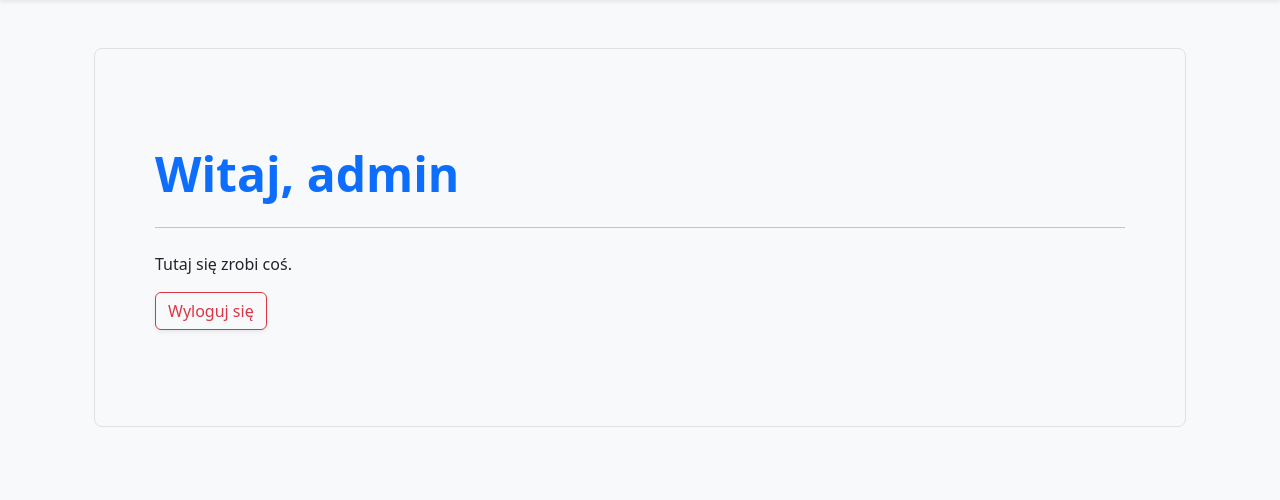
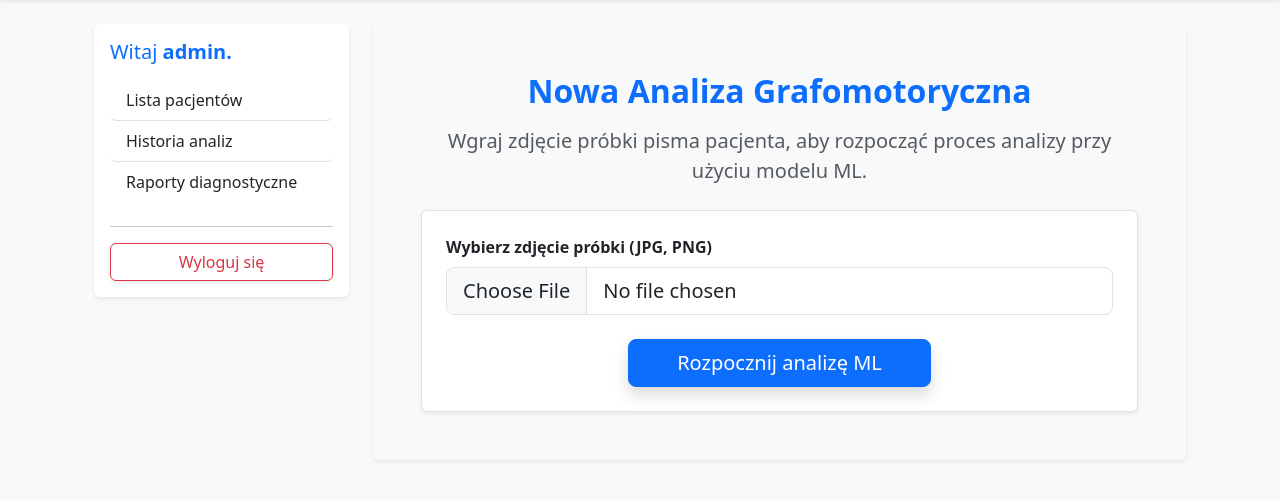
Before and after one commit to Daniel321W/NeuroScript2.0, a Django app: page /dashboard/ in a window 1280 px wide. Shown: the part 56-556 px from the top of the page. Run offline with Django 5.2, Linux system fonts and the light colour scheme; a user stored in the database is signed in.

Commit message:
implement dashboard UI updates and patient list view

```diff
--- a/analysis/urls.py
+++ b/analysis/urls.py
@@ -3,4 +3,5 @@ from . import views
 
 urlpatterns = [
     path('dashboard/', views.dashboard, name='dashboard'),
+    path('patients/', views.patient_list, name='patient_list'),
 ]
--- a/analysis/views.py
+++ b/analysis/views.py
@@ -1,8 +1,24 @@
 from django.shortcuts import render
 from django.contrib.auth.decorators import login_required
 from django.views.decorators.cache import never_cache
+from db_models.models import Pacjent
 
 @login_required
 @never_cache
 def dashboard(request):
     return render(request, 'analysis/dashboard.html', {'username': request.user.username})
+
+@login_required
+def patient_list(request):
+    search_query = request.GET.get('search', '')
+
+    patients = Pacjent.objects.filter(lekarz=request.user)
+
+    if search_query:
+        patients = patients.filter(
+            identyfikator_pacjenta__icontains=search_query
+        ) | patients.filter(
+            rok_urodzenia__icontains=search_query
+        )
+
+    return render(request, 'analysis/patient_list.html', {'patients': patients})
--- a/templates/analysis/dashboard.html
+++ b/templates/analysis/dashboard.html
@@ -1,20 +1,61 @@
 {% extends "base.html" %}
 
 {% block content %}
-<div class="container mt-5">
+<div class="container-fluid mt-4">
+
+
     <div class="row">
-        <div class="col-md-12">
-            <div class="p-5 mb-4 bg-light rounded-3 border">
-                <div class="container-fluid py-5">
-                    <h1 class="display-5 fw-bold text-primary">Witaj, <strong>{{ username }}</strong></h1>
-                    <hr class="my-4">
-                    <p>Tutaj się zrobi coś.</p>
-                    <form action="{% url 'logout' %}" method="post" style="display: inline;">
-                    {% csrf_token %}
-                    <button type="submit" class="btn btn-outline-danger shadow-sm">
-                        Wyloguj się
-                    </button>
-                </form>
+        <div class="col-md-3 mb-4">
+            <div class="card shadow-sm border-0">
+                <div class="card-body">
+                    <h5 class="card-title text-primary mb-3">
+                        Witaj <strong>{{ username }}.</strong>
+                    </h5>
+
+                    <div class="list-group list-group-flush mb-4">
+                        <a href="{% url 'patient_list' %}" class="list-group-item list-group-item-action rounded">
+                            Lista pacjentów
+                        </a>
+                        <a href="#" class="list-group-item list-group-item-action rounded">
+                            Historia analiz
+                        </a>
+                        <a href="#" class="list-group-item list-group-item-action rounded">
+                            Raporty diagnostyczne
+                        </a>
+                    </div>
+
+                    <hr>
+
+                    <form action="{% url 'logout' %}" method="post">
+                        {% csrf_token %}
+                        <button type="submit" class="btn btn-outline-danger w-100 shadow-sm">
+                            Wyloguj się
+                        </button>
+                    </form>
+                </div>
+            </div>
+        </div>
+
+        <div class="col-md-9">
+            <div class="card shadow-sm border-0 bg-light">
+                <div class="card-body p-5 text-center">
+                    <h2 class="mb-3 text-primary fw-bold">Nowa Analiza Grafomotoryczna</h2>
+                    <p class="text-muted mb-4 fs-5">
+                        Wgraj zdjęcie próbki pisma pacjenta, aby rozpocząć proces analizy przy użyciu modelu ML.
+                    </p>
+
+                    <form action="#" method="post" enctype="multipart/form-data" class="bg-white p-4 rounded shadow-sm border">
+                        {% csrf_token %}
+
+                        <div class="mb-4 text-start">
+                            <label for="handwritingImage" class="form-label fw-bold">Wybierz zdjęcie próbki (JPG, PNG)</label>
+                            <input class="form-control form-control-lg" type="file" id="handwritingImage" name="handwriting_image" accept="image/*" required>
+                        </div>
+
+                        <button type="submit" class="btn btn-primary btn-lg px-5 shadow">
+                            Rozpocznij analizę ML
+                        </button>
+                    </form>
                 </div>
             </div>
         </div>
--- a/templates/base.html
+++ b/templates/base.html
@@ -5,6 +5,7 @@
     <meta name="viewport" content="width=device-width, initial-scale=1.0">
     <title>NeuroScript 2.0</title>
     <link href="https://cdn.jsdelivr.net/npm/bootstrap@5.3.0/dist/css/bootstrap.min.css" rel="stylesheet">
+    <link rel="stylesheet" href="https://cdn.jsdelivr.net/npm/bootstrap-icons@1.11.3/font/bootstrap-icons.min.css">
     <style>
         body { background-color: #f8f9fa; }
         .navbar-brand { font-weight: bold; color: #0d6efd; }
```
Also changed, not shown: templates/analysis/patient_list.html (added, +52 -0 lines).
